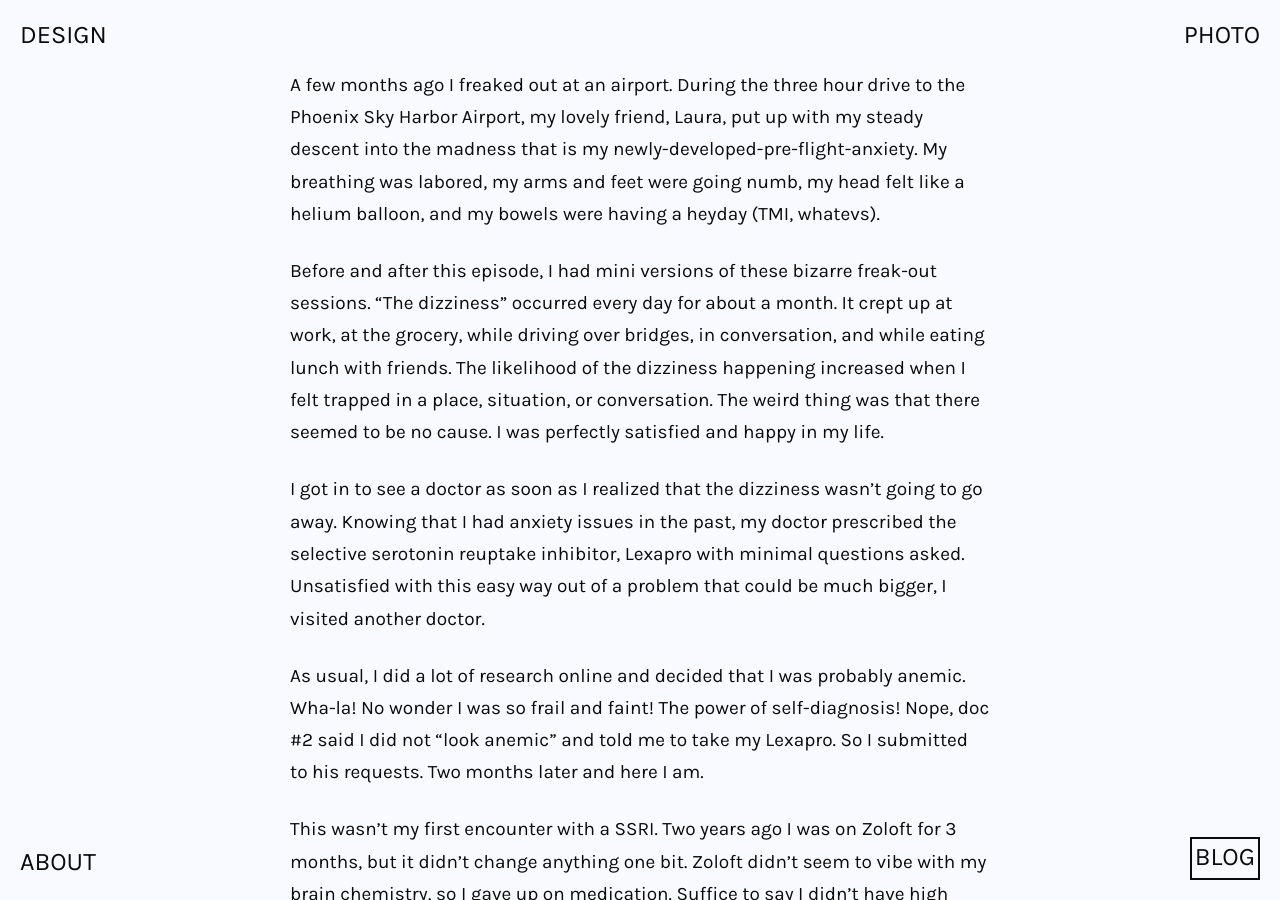
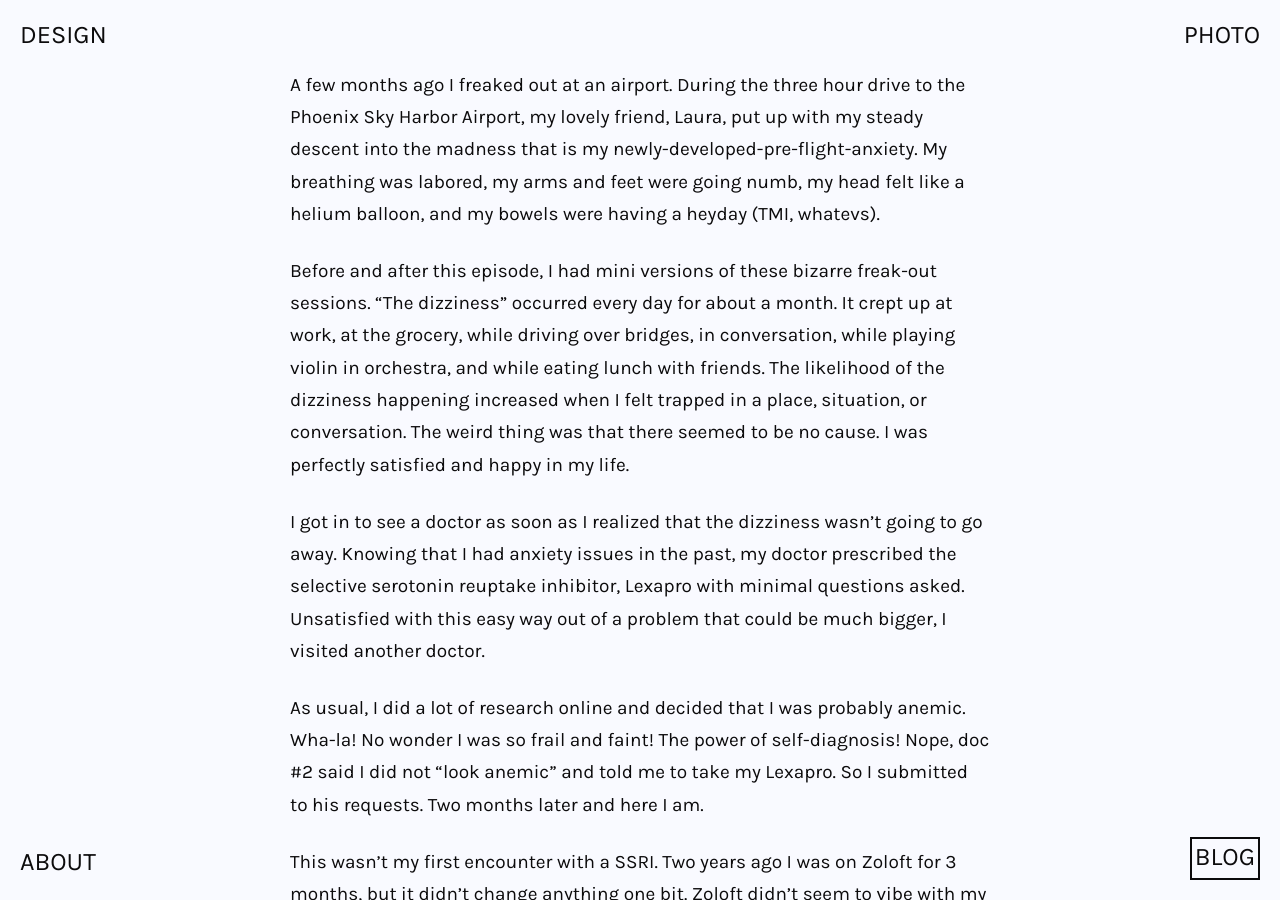
Before and after one commit to baileycmiller/blog, a Jekyll site: the page built from _posts/2017-04-21-the-7-stages-of-lexapro.md, in a window 1280 px wide and 900 px high, scrolled down 487 px. Built offline with Jekyll 4.4.1, drawn with Linux system fonts in a browser that asks for light colours; nearby versions of some CDN libraries.

Commit message:
fix again

```diff
--- a/_posts/2017-04-21-the-7-stages-of-lexapro.md
+++ b/_posts/2017-04-21-the-7-stages-of-lexapro.md
@@ -12,7 +12,7 @@ _“You ain’t never seen nothing crazier than this ***** when he off his Lexap
 
 A few months ago I freaked out at an airport. During the three hour drive to the Phoenix Sky Harbor Airport, my lovely friend, Laura, put up with my steady descent into the madness that is my newly-developed-pre-flight-anxiety. My breathing was labored, my arms and feet were going numb, my head felt like a helium balloon, and my bowels were having a heyday (TMI, whatevs).
 
-Before and after this episode, I had mini versions of these bizarre freak-out sessions. “The dizziness” occurred every day for about a month. It crept up at work, at the grocery, while driving over bridges, in conversation, and while eating lunch with friends. The likelihood of the dizziness happening increased when I felt trapped in a place, situation, or conversation. The weird thing was that there seemed to be no cause. I was perfectly satisfied and happy in my life.
+Before and after this episode, I had mini versions of these bizarre freak-out sessions. “The dizziness” occurred every day for about a month. It crept up at work, at the grocery, while driving over bridges, in conversation, while playing violin in orchestra, and while eating lunch with friends. The likelihood of the dizziness happening increased when I felt trapped in a place, situation, or conversation. The weird thing was that there seemed to be no cause. I was perfectly satisfied and happy in my life.
 
 I got in to see a doctor as soon as I realized that the dizziness wasn’t going to go away. Knowing that I had anxiety issues in the past, my doctor prescribed the selective serotonin reuptake inhibitor, Lexapro with minimal questions asked. Unsatisfied with this easy way out of a problem that could be much bigger, I visited another doctor.
 
```
